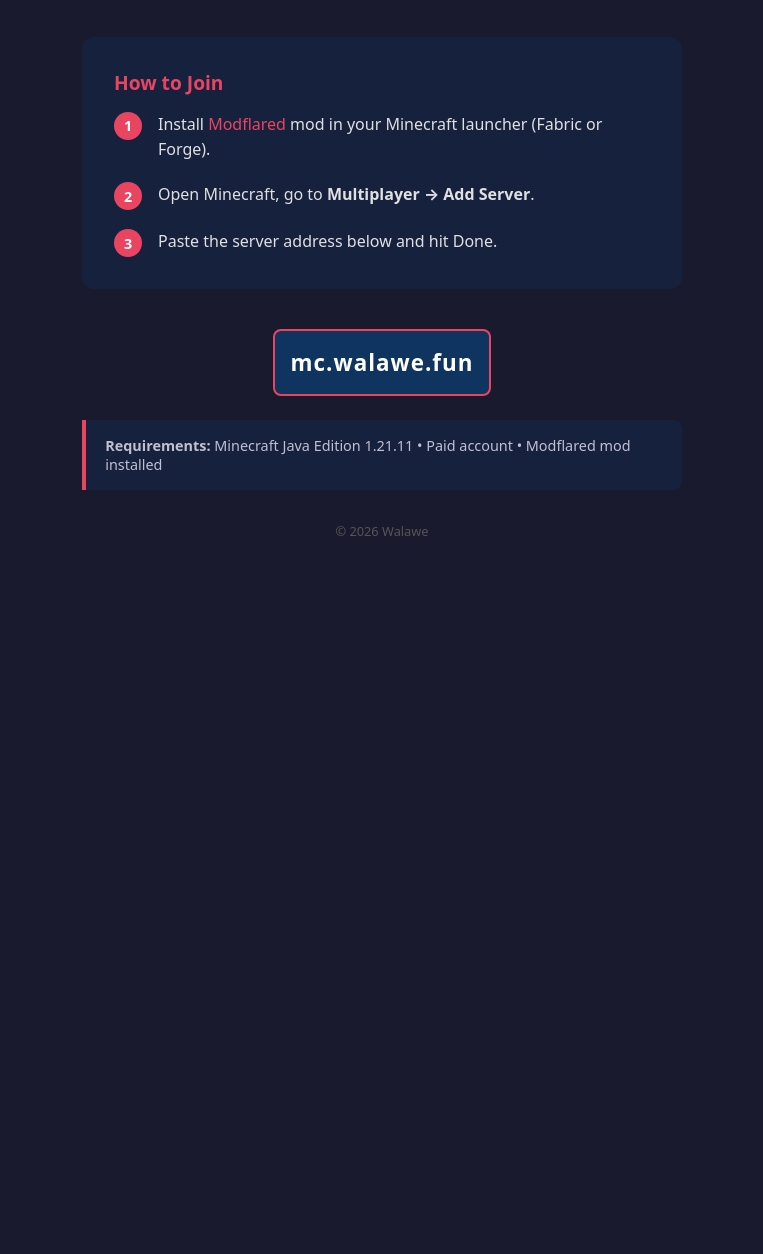
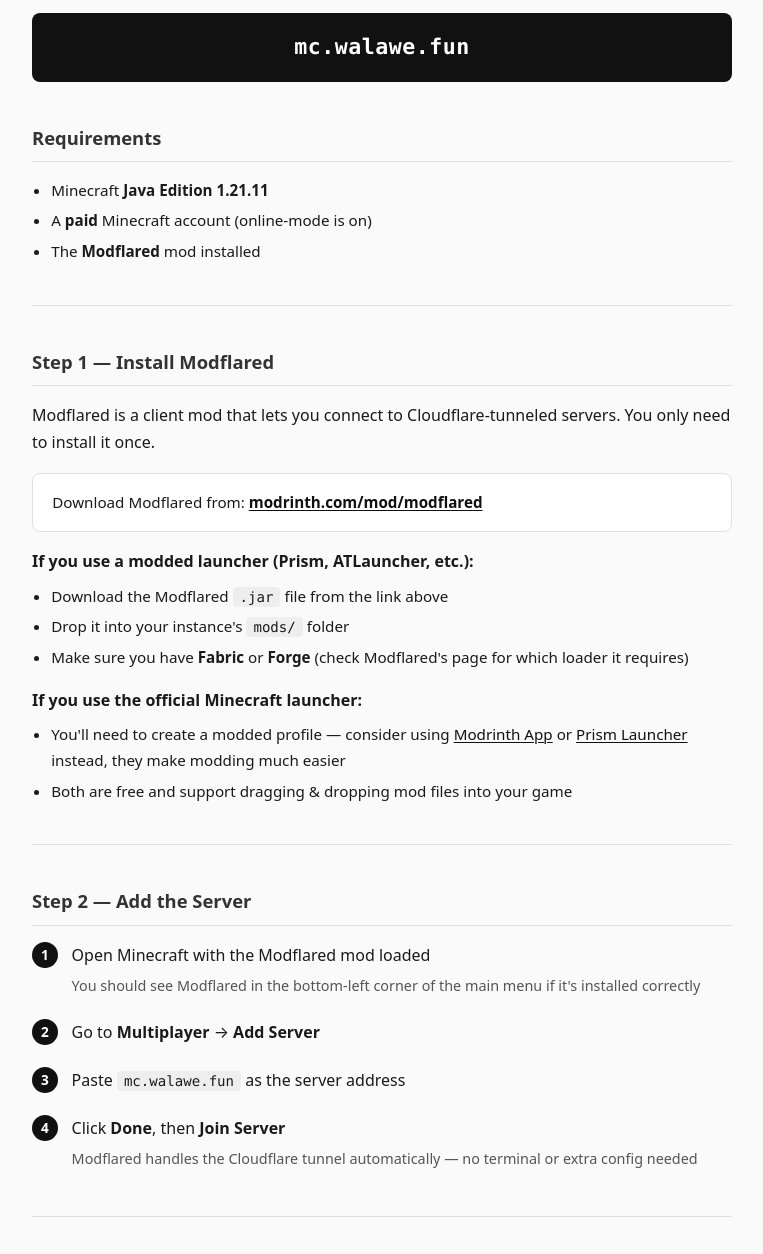
Before and after one commit to antinormies/walawe-minecraft-server, a plain HTML site: page index.html in a window 1280 px wide. Shown: the part 175-1429 px from the top of the page, without its empty margins (258-1021 px from the left). Before the commit the page ends 800 px from the top, so only its background shows below. Drawn offline with Linux system fonts and the light colour scheme.

Commit message:
Improve landing page: cleaner colors, detailed Modflared install guide

```diff
--- a/index.html
+++ b/index.html
@@ -6,50 +6,129 @@
 <title>Walawe Minecraft Server</title>
 <style>
   *{margin:0;padding:0;box-sizing:border-box}
-  body{font-family:system-ui,-apple-system,sans-serif;background:#1a1a2e;color:#e0e0e0;min-height:100vh;display:flex;flex-direction:column;align-items:center;justify-content:center;padding:2rem}
-  h1{font-size:2.5rem;margin-bottom:.5rem;color:#fff}
-  .subtitle{font-size:1.1rem;color:#a0a0c0;margin-bottom:2.5rem}
-  .card{background:#16213e;border-radius:12px;padding:2rem;max-width:600px;width:100%;margin-bottom:1.5rem}
-  .card h2{font-size:1.2rem;color:#e94560;margin-bottom:1rem}
-  .step{display:flex;gap:1rem;margin-bottom:1.2rem;align-items:flex-start}
-  .step:last-child{margin-bottom:0}
-  .num{background:#e94560;color:#fff;width:28px;height:28px;border-radius:50%;display:flex;align-items:center;justify-content:center;font-weight:700;flex-shrink:0;font-size:.9rem}
-  .step p{line-height:1.6}
-  code{background:#0f3460;padding:2px 6px;border-radius:4px;font-size:.9rem}
-  .address-box{background:#0f3460;border:2px solid #e94560;border-radius:8px;padding:1rem;text-align:center;font-size:1.4rem;font-weight:700;letter-spacing:1px;color:#fff;margin-top:1rem}
-  .note{background:#16213e;border-left:4px solid #e94560;padding:1rem 1.2rem;border-radius:0 8px 8px 0;font-size:.9rem;color:#c0c0d0}
-  a{color:#e94560;text-decoration:none}a:hover{text-decoration:underline}
-  footer{margin-top:2rem;color:#555;font-size:.8rem}
+  body{font-family:system-ui,-apple-system,'Segoe UI',sans-serif;background:#fafafa;color:#1a1a1a;min-height:100vh;line-height:1.7;padding:3rem 1.5rem}
+  .container{max-width:700px;margin:0 auto}
+  h1{font-size:2.2rem;font-weight:700;margin-bottom:.3rem;color:#111}
+  .subtitle{font-size:1rem;color:#666;margin-bottom:3rem}
+  .section{margin-bottom:2.5rem}
+  .section h2{font-size:1.15rem;font-weight:600;margin-bottom:1rem;color:#333;border-bottom:1px solid #e0e0e0;padding-bottom:.5rem}
+  .step{display:flex;gap:.85rem;margin-bottom:1rem;align-items:flex-start}
+  .num{background:#111;color:#fff;width:26px;height:26px;border-radius:50%;display:flex;align-items:center;justify-content:center;font-weight:600;flex-shrink:0;font-size:.85rem}
+  .step-content{flex:1}
+  .step-content p{margin-bottom:.3rem}
+  .step-content .detail{font-size:.9rem;color:#555;margin-top:.3rem}
+  code{background:#eee;padding:2px 7px;border-radius:4px;font-size:.88rem;font-family:'SF Mono',Consolas,monospace}
+  .server-address{background:#111;color:#fff;border-radius:8px;padding:1rem;text-align:center;font-size:1.35rem;font-weight:700;letter-spacing:.5px;font-family:'SF Mono',Consolas,monospace}
+  .note{background:#fff;border:1px solid #e0e0e0;border-radius:8px;padding:1rem 1.2rem;font-size:.9rem;color:#444}
+  .note strong{color:#111}
+  a{color:#111;text-decoration:underline;text-decoration-thickness:1px;text-underline-offset:2px}
+  a:hover{color:#555}
+  .link-box{background:#fff;border:1px solid #e0e0e0;border-radius:8px;padding:1rem 1.2rem;margin-bottom:1rem;font-size:.95rem}
+  .link-box a{font-weight:600}
+  ul{margin:.5rem 0 0 1.2rem}
+  li{margin-bottom:.3rem;font-size:.95rem}
+  .divider{border:none;border-top:1px solid #e0e0e0;margin:2.5rem 0}
+  footer{margin-top:3rem;color:#999;font-size:.8rem;text-align:center}
 </style>
 </head>
 <body>
 
+<div class="container">
+
   <h1>Walawe Minecraft</h1>
-<p class="subtitle">Vanilla Java Edition 1.21.11 &mdash; Survival</p>
+  <p class="subtitle">Vanilla Java Edition 1.21.11 &mdash; Survival &mdash; 10 Players</p>
 
-<div class="card">
-  <h2>How to Join</h2>
+  <!-- Server address -->
+  <div class="section">
+    <div class="server-address">mc.walawe.fun</div>
+  </div>
+
+  <!-- Requirements -->
+  <div class="section">
+    <h2>Requirements</h2>
+    <ul>
+      <li>Minecraft <strong>Java Edition 1.21.11</strong></li>
+      <li>A <strong>paid</strong> Minecraft account (online-mode is on)</li>
+      <li>The <strong>Modflared</strong> mod installed</li>
+    </ul>
+  </div>
+
+  <hr class="divider">
+
+  <!-- Install Modflared -->
+  <div class="section">
+    <h2>Step 1 &mdash; Install Modflared</h2>
+    <p style="margin-bottom:1rem">Modflared is a client mod that lets you connect to Cloudflare-tunneled servers. You only need to install it once.</p>
+
+    <div class="link-box">
+      Download Modflared from: <a href="https://modrinth.com/mod/modflared" target="_blank">modrinth.com/mod/modflared</a>
+    </div>
+
+    <p><strong>If you use a modded launcher (Prism, ATLauncher, etc.):</strong></p>
+    <ul>
+      <li>Download the Modflared <code>.jar</code> file from the link above</li>
+      <li>Drop it into your instance's <code>mods/</code> folder</li>
+      <li>Make sure you have <strong>Fabric</strong> or <strong>Forge</strong> (check Modflared's page for which loader it requires)</li>
+    </ul>
+
+    <p style="margin-top:1rem"><strong>If you use the official Minecraft launcher:</strong></p>
+    <ul>
+      <li>You'll need to create a modded profile &mdash; consider using <a href="https://modrinth.com/app" target="_blank">Modrinth App</a> or <a href="https://prismlauncher.org" target="_blank">Prism Launcher</a> instead, they make modding much easier</li>
+      <li>Both are free and support dragging &amp; dropping mod files into your game</li>
+    </ul>
+  </div>
+
+  <hr class="divider">
+
+  <!-- Add server -->
+  <div class="section">
+    <h2>Step 2 &mdash; Add the Server</h2>
     <div class="step">
       <div class="num">1</div>
-    <p>Install <a href="https://modrinth.com/mod/modflared" target="_blank">Modflared</a> mod in your Minecraft launcher (Fabric or Forge).</p>
+      <div class="step-content">
+        <p>Open Minecraft with the Modflared mod loaded</p>
+        <p class="detail">You should see Modflared in the bottom-left corner of the main menu if it's installed correctly</p>
+      </div>
     </div>
     <div class="step">
       <div class="num">2</div>
-    <p>Open Minecraft, go to <strong>Multiplayer &rarr; Add Server</strong>.</p>
+      <div class="step-content">
+        <p>Go to <strong>Multiplayer</strong> &rarr; <strong>Add Server</strong></p>
+      </div>
     </div>
     <div class="step">
       <div class="num">3</div>
-    <p>Paste the server address below and hit Done.</p>
+      <div class="step-content">
+        <p>Paste <code>mc.walawe.fun</code> as the server address</p>
+      </div>
+    </div>
+    <div class="step">
+      <div class="num">4</div>
+      <div class="step-content">
+        <p>Click <strong>Done</strong>, then <strong>Join Server</strong></p>
+        <p class="detail">Modflared handles the Cloudflare tunnel automatically &mdash; no terminal or extra config needed</p>
+      </div>
     </div>
   </div>
 
-<div class="address-box">mc.walawe.fun</div>
+  <hr class="divider">
 
-<div class="note" style="max-width:600px;margin-top:1.5rem">
-  <strong>Requirements:</strong> Minecraft Java Edition 1.21.11 &bull; Paid account &bull; Modflared mod installed
+  <!-- Troubleshooting -->
+  <div class="section">
+    <h2>Troubleshooting</h2>
+    <div class="note">
+      <ul>
+        <li><strong>Can't connect?</strong> &mdash; Make sure Modflared is actually installed. Check the mods folder or look for it on the main menu</li>
+        <li><strong>Wrong version?</strong> &mdash; Everyone must run exactly <strong>1.21.11</strong>. Newer clients can't join an older server</li>
+        <li><strong>TLauncher / cracked client?</strong> &mdash; This server requires a paid account. Free/cracked clients won't work</li>
+        <li><strong>Modflared not showing up?</strong> &mdash; Make sure you downloaded the version matching your mod loader (Fabric / Forge) and Minecraft version</li>
+      </ul>
+    </div>
   </div>
 
   <footer>&copy; 2026 Walawe</footer>
 
+</div>
+
 </body>
 </html>
```
Lines whose indentation alone changed are shown as unchanged.
